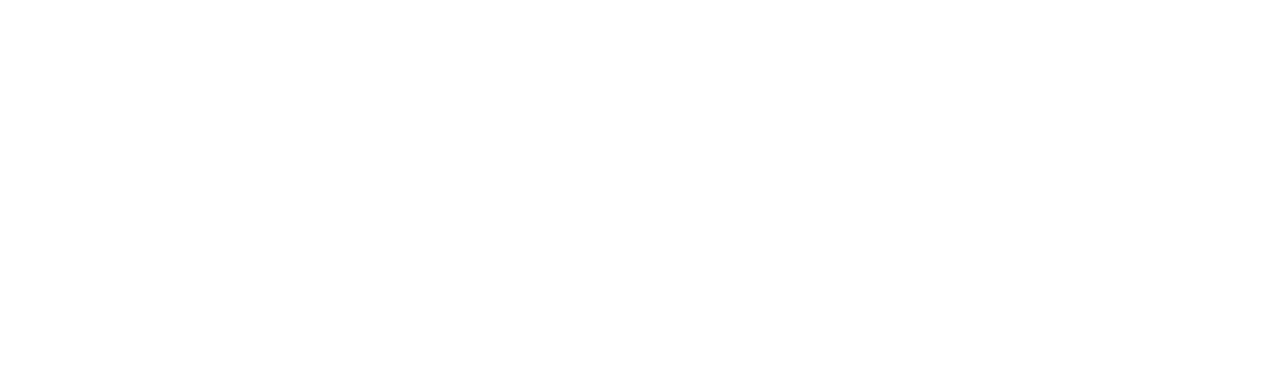
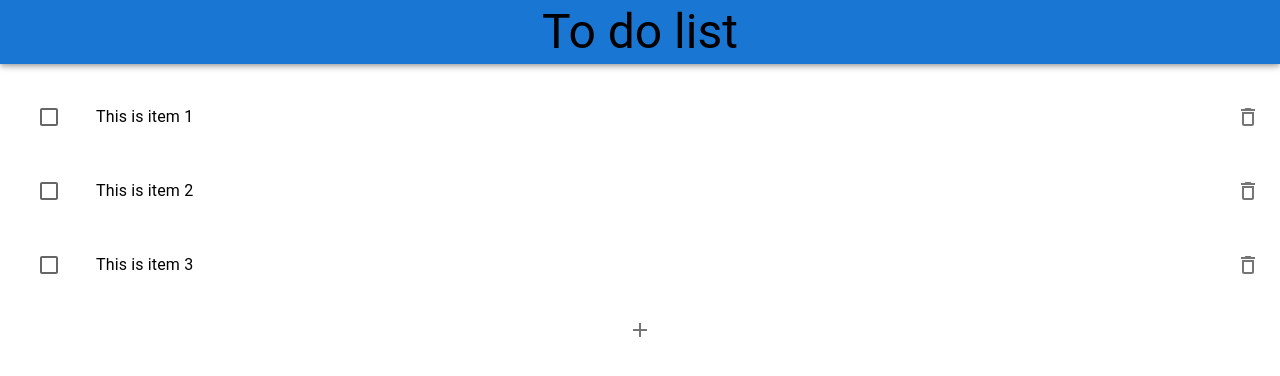
Before and after one commit to akr99799/class-base-todo, a React (Create React App) app: page / in a window 1280 px wide. Shown: the top 376 px of the page. Built offline with nearby package versions, Linux system fonts and the light colour scheme.

Commit message:
feat: todo-list

```diff
--- a/package.json
+++ b/package.json
@@ -3,6 +3,11 @@
   "version": "0.1.0",
   "private": true,
   "dependencies": {
+    "@emotion/react": "^11.6.0",
+    "@emotion/styled": "^11.6.0",
+    "@mui/icons-material": "^5.1.1",
+    "@mui/material": "^5.1.1",
+    "@mui/styles": "^5.1.1",
     "@testing-library/jest-dom": "^5.11.4",
     "@testing-library/react": "^11.1.0",
     "@testing-library/user-event": "^12.1.10",
--- a/public/index.html
+++ b/public/index.html
@@ -2,19 +2,16 @@
 <html lang="en">
   <head>
     <meta charset="utf-8" />
-    <link rel="icon" href="%PUBLIC_URL%/favicon.ico" />
     <meta name="viewport" content="width=device-width, initial-scale=1" />
     <meta name="theme-color" content="#000000" />
     <meta
       name="description"
       content="Web site created using create-react-app"
     />
-    <link rel="apple-touch-icon" href="%PUBLIC_URL%/logo192.png" />
     <!--
       manifest.json provides metadata used when your web app is installed on a
       user's mobile device or desktop. See https://developers.google.com/web/fundamentals/web-app-manifest/
     -->
-    <link rel="manifest" href="%PUBLIC_URL%/manifest.json" />
     <!--
       Notice the use of %PUBLIC_URL% in the tags above.
       It will be replaced with the URL of the `public` folder during the build.
--- a/src/App.js
+++ b/src/App.js
@@ -1,16 +1,178 @@
-function App() {
-  return (
-    <div className="App">
-      <header className="App-header">
-        <a
-          className="App-link"
-          href="https://reactjs.org"
-          target="_blank"
-          rel="noopener noreferrer"
-        ></a>
-      </header>
-    </div>
-  );
+import React, { Component } from 'react'
+import {
+  Box,
+  Typography,
+  AppBar,
+  Toolbar,
+  List,
+  ListItem,
+  ListItemButton,
+  ListItemText,
+  ListItemIcon,
+  Checkbox,
+  IconButton,
+  Grid,
+  Button,
+  TextField,
+  Tooltip,
+} from '@mui/material'
+import { withStyles } from '@mui/styles'
+import { AddOutlined, CloseOutlined, DeleteOutline } from '@mui/icons-material'
+
+const styles = (theme) => ({
+  root: {},
+  header: {
+    display: 'flex',
+    justifyContent: 'center',
+    color: theme.palette.common.black,
+  },
+  addBtn: {
+    display: 'flex',
+    justifyContent: 'center',
+  },
+  addField: {
+    display: 'flex',
+    justifyContent: 'center',
+    alignItems: 'center',
+  },
+})
+
+class App extends Component {
+  constructor(props) {
+    super(props)
+
+    this.state = {
+      todos: [
+        { description: 'This is item 1' },
+        { description: 'This is item 2' },
+        { description: 'This is item 3' },
+      ],
+      completed: [],
+      open: true,
+      addInput: '',
+    }
+  }
+
+  handleFindTodos = (index) => {
+    return this.state.completed.some((v) => v === index)
+  }
+
+  handleToggle = (index) => {
+    if (this.handleFindTodos(index)) {
+      return this.setState({
+        completed: this.state.completed.filter((v) => v !== index),
+      })
+    }
+    return this.setState({ completed: [...this.state.completed, index] })
+  }
+
+  handleDelete = (index) => {
+    this.setState({
+      todos: this.state.todos.filter((todo, i) => i !== index),
+    })
+  }
+
+  handleAdd = () => {
+    this.setState({
+      todos: [...this.state.todos, { description: this.state.addInput }],
+      open: true,
+      addInput: '',
+    })
+  }
+
+  render = () => {
+    const { classes } = this.props
+    return (
+      <Box className={classes.root}>
+        <AppBar position={'fixed'}>
+          <Toolbar className={classes.header}>
+            <Typography variant={'h3'}>To do list</Typography>
+          </Toolbar>
+        </AppBar>
+        <Toolbar />
+        <List>
+          {this.state.todos.map((todo, index) => (
+            <ListItem
+              key={index}
+              secondaryAction={
+                <Tooltip title={'Delete'}>
+                  <IconButton
+                    edge="end"
+                    aria-label="delete todo"
+                    onClick={() => this.handleDelete(index)}
+                  >
+                    <DeleteOutline />
+                  </IconButton>
+                </Tooltip>
+              }
+            >
+              <ListItemButton
+                role={undefined}
+                onClick={() => this.handleToggle(index)}
+              >
+                <ListItemIcon>
+                  <Checkbox
+                    edge="start"
+                    checked={this.handleFindTodos(index)}
+                  />
+                </ListItemIcon>
+                <ListItemText
+                  style={{
+                    textDecoration: this.handleFindTodos(index)
+                      ? 'line-through'
+                      : 'none',
+                  }}
+                  id={index}
+                  primary={todo.description}
+                />
+              </ListItemButton>
+            </ListItem>
+          ))}
+        </List>
+        {this.state.open ? (
+          <Box className={classes.addBtn}>
+            <Tooltip title={'Add'}>
+              <IconButton onClick={() => this.setState({ open: false })}>
+                <AddOutlined />
+              </IconButton>
+            </Tooltip>
+          </Box>
+        ) : (
+          <Grid container xs={12} className={classes.addField}>
+            <Grid item xs={3} mr={2}>
+              <TextField
+                aria-label={'Enter Todo'}
+                placeholder={'Enter Todo'}
+                variant={'outlined'}
+                size={'small'}
+                fullWidth
+                value={this.state.addInput}
+                onChange={(event) => {
+                  this.setState({ addInput: event.target.value })
+                }}
+              />
+            </Grid>
+            <Grid item xs={'auto'}>
+              <Button
+                type={'submit'}
+                variant={'contained'}
+                onClick={this.handleAdd}
+              >
+                Add
+              </Button>
+            </Grid>
+            <Grid item xs={'auto'}>
+              <Tooltip title={'Close'}>
+                <IconButton onClick={() => this.setState({ open: true })}>
+                  <CloseOutlined />
+                </IconButton>
+              </Tooltip>
+            </Grid>
+          </Grid>
+        )}
+      </Box>
+    )
+  }
 }
 
-export default App;
+export default withStyles(styles)(App)
--- a/src/index.js
+++ b/src/index.js
@@ -1,13 +1,19 @@
-import React from "react";
-import ReactDOM from "react-dom";
-import App from "./App";
+import React from 'react'
+import ReactDOM from 'react-dom'
+import App from './App'
+import '@mui/material'
+import { ThemeProvider, createTheme } from '@mui/material/styles'
+
+const theme = createTheme()
 
 ReactDOM.render(
   <React.StrictMode>
-    <App />
+    <ThemeProvider theme={theme}>
+      <App />
+    </ThemeProvider>
   </React.StrictMode>,
-  document.getElementById("root")
-);
+  document.getElementById('root')
+)
 
 // If you want to start measuring performance in your app, pass a function
 // to log results (for example: reportWebVitals(console.log))
```
Also changed, not shown: public/manifest.json (deleted), 2 other files (tests, documents, lock files or other folders).
